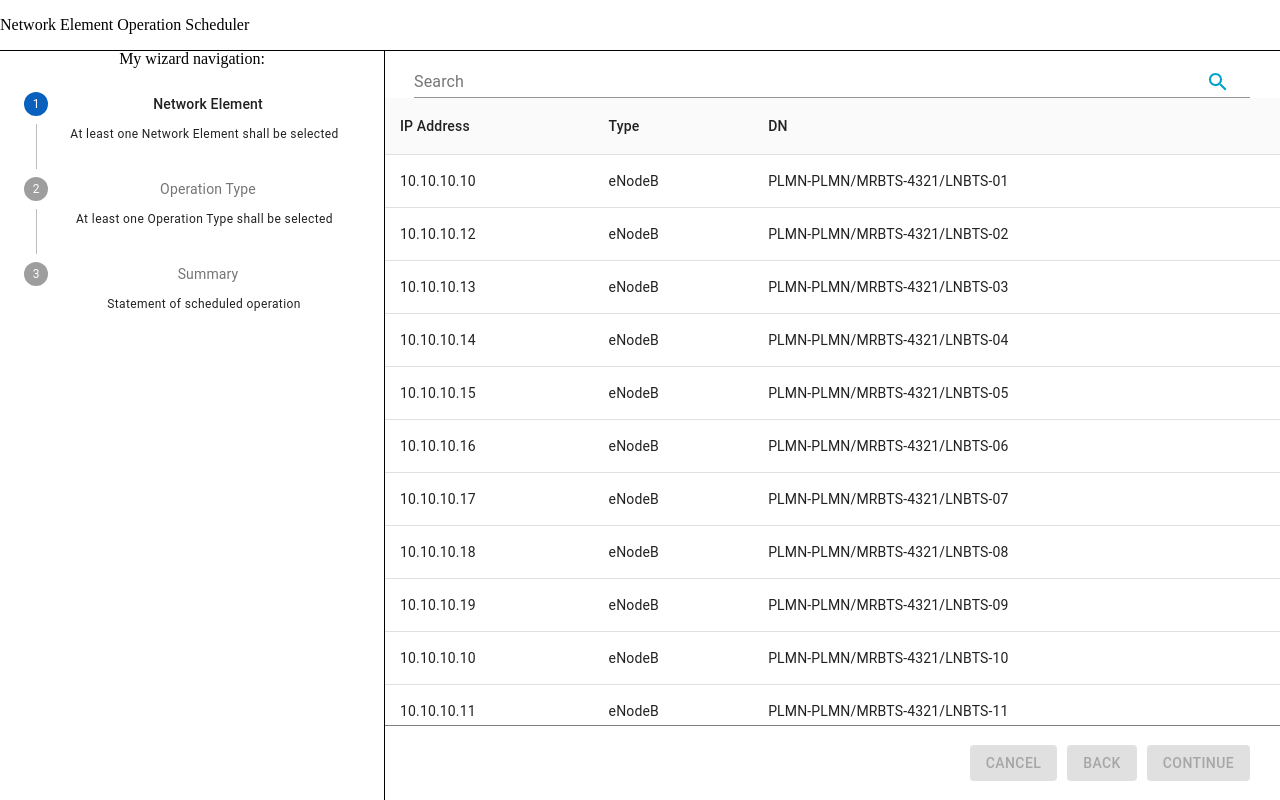
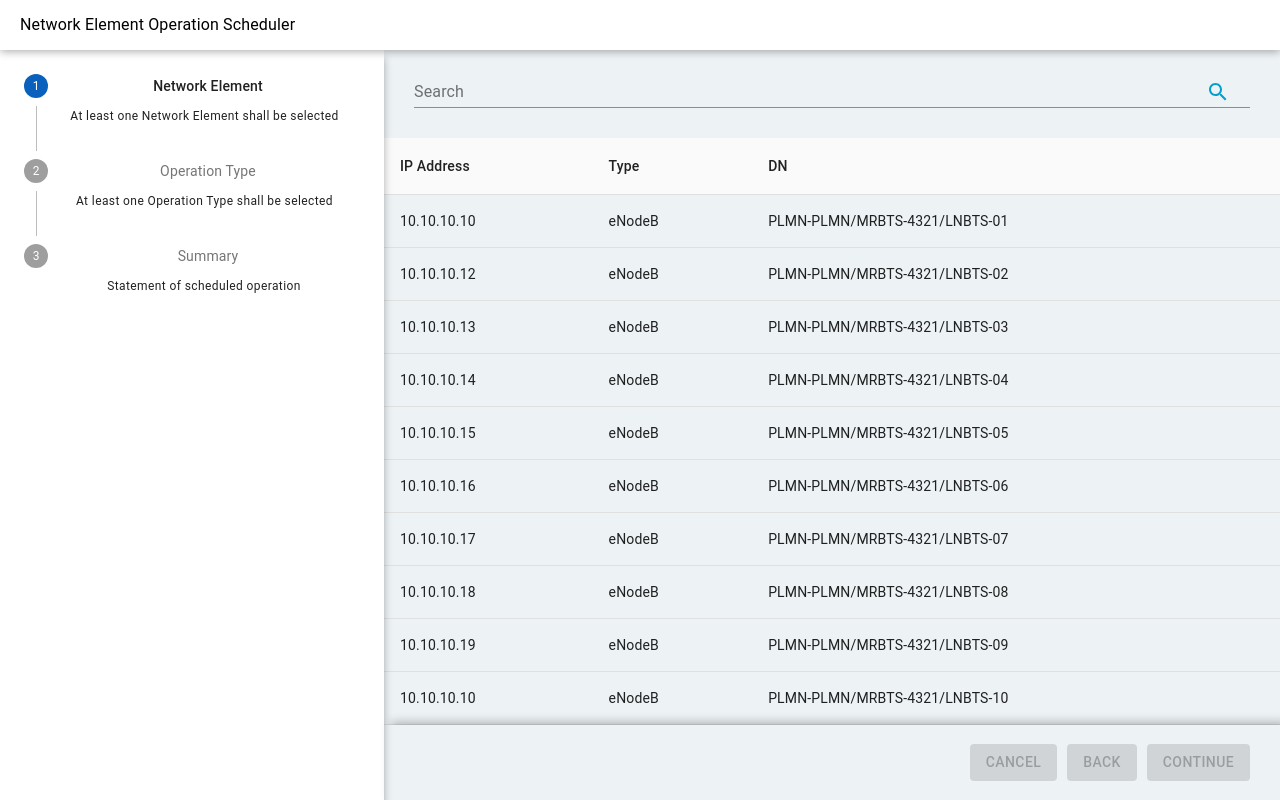
Before and after one commit to radekfurman/ne-operation-scheduler, a React (Create React App) app: page / in a window 1280 px wide. Built offline with nearby package versions, Linux system fonts and the light colour scheme.

Commit message:
Improved styling

```diff
--- a/src/components/Layout/Layout.css
+++ b/src/components/Layout/Layout.css
@@ -11,18 +11,20 @@
 
 .Layout > :nth-child(1) {
     z-index: 200;
-    border-bottom: 1px solid black;
     grid-area: header;
+    box-shadow: 0 2px 8px 0 rgba(0, 0, 0, 0.3)
 }
 
 .Layout > :nth-child(2) {
     height: calc(100vh - 50px);
-    border-right: 1px solid black;
     grid-area: left-side;
     z-index: 100;
+    box-shadow: 0 8px 8px 0 rgba(0, 0, 0, 0.3)
+
 }
 
 .Layout > :nth-child(3) {
     height: calc(100vh - 50px);
     grid-area: right-side;
+    background-color: #EDF2F5;
 }
--- a/src/components/Layout/Layout.tsx
+++ b/src/components/Layout/Layout.tsx
@@ -8,10 +8,10 @@ interface LayoutProps {}
 
 export const Layout: React.FunctionComponent<LayoutProps> = () => {
     return (
-        <span className='Layout'>
+        <div className='Layout'>
             <Topbar></Topbar>
             <WizardNavigation></WizardNavigation>
             <WizardView></WizardView>
-        </span>
+        </div>
     );
 };
--- a/src/components/Layout/Topbar/Topbar.css
+++ b/src/components/Layout/Topbar/Topbar.css
@@ -3,4 +3,5 @@
     justify-content: left;
     align-items: center;
     height: 50px;
+    padding-left: 20px
 }
--- a/src/components/Layout/Topbar/Topbar.tsx
+++ b/src/components/Layout/Topbar/Topbar.tsx
@@ -1,6 +1,13 @@
+import { Typography } from '@material-ui/core';
 import React from 'react';
 import './Topbar.css';
 
 export const Topbar: React.FunctionComponent<{}> = () => {
-    return <div className='Topbar'>Network Element Operation Scheduler</div>;
+    return (
+        <div className='Topbar'>
+            <Typography variant='body1'>
+                Network Element Operation Scheduler
+            </Typography>
+        </div>
+    );
 };
--- a/src/components/Layout/WizardNavigation/WizardNavigation.tsx
+++ b/src/components/Layout/WizardNavigation/WizardNavigation.tsx
@@ -34,7 +34,6 @@ export const WizardNavigation: React.FunctionComponent<{}> = () => {
 
     return (
         <div className={classes.root}>
-            <div>My wizard navigation:</div>
             <Stepper activeStep={activeStep} orientation='vertical'>
                 {Object.values(stepsConfig).map((stepConfig) => (
                     <Step expanded={true} key={stepConfig.label}>
--- a/src/components/Layout/WizardView/WizardView.css
+++ b/src/components/Layout/WizardView/WizardView.css
@@ -15,7 +15,7 @@
     justify-content: flex-end;
     align-items: center;
     padding-right: 20px;
-    border-top: 1px solid gray;
+    box-shadow: 7px -2px 10px 0px rgb(0 0 0 / 30%);
 
 }
 
--- a/src/components/Views/NetworkElement/NetworkElementView.css
+++ b/src/components/Views/NetworkElement/NetworkElementView.css
@@ -6,4 +6,6 @@
 .NetworkElementView .SearchInput {
     margin-left: 30px;
     margin-right: 30px;
+    margin-bottom: 30px;
+    margin-top: 10px;
 }
--- a/src/components/Views/OperationType/OperationView.tsx
+++ b/src/components/Views/OperationType/OperationView.tsx
@@ -61,7 +61,7 @@ export const OperationsView: React.FunctionComponent<{}> = () => {
     return (
         <div className='OperationView'>
             {operations.map((operation) => (
-                <Card key={operation.type} className={classes.root} variant='outlined'>
+                <Card key={operation.type} className={classes.root} variant='elevation'>
                     <ToggleButton
                         className={classes.cardAction}
                         onClick={() => handleOperationClick(operation.type)}
```
